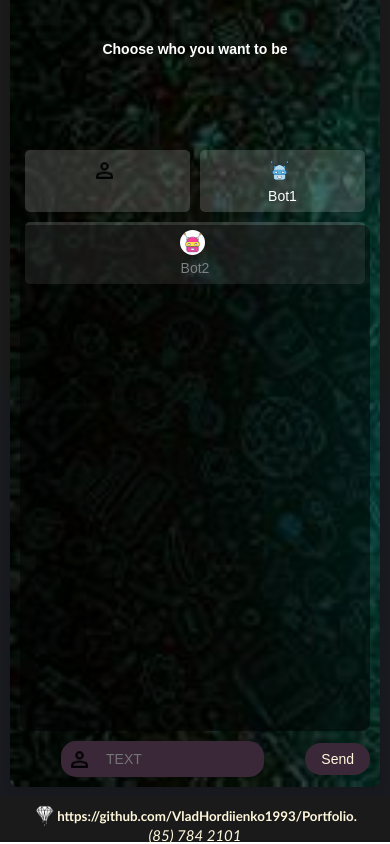
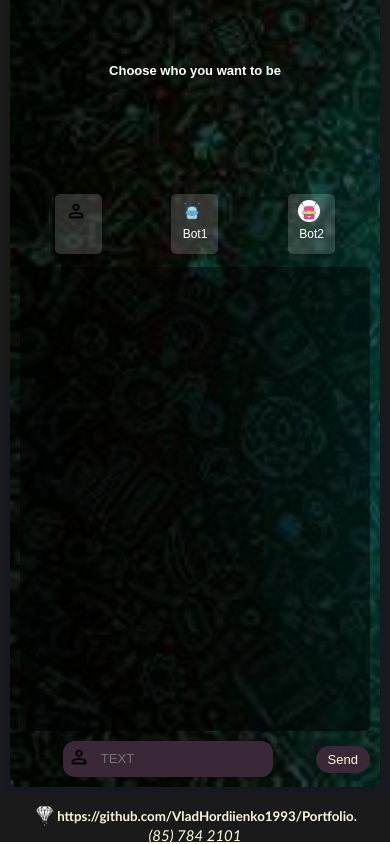
Before and after one commit to VladHordiienko1993/Portfolio., a React (Create React App) app in the folder forWork/Front/: page /chat in a window 390 px wide. Built offline with nearby package versions, Linux system fonts and the light colour scheme; no server answers.

Commit message:
styles fro chat

```diff
--- a/forWork/Front/src/components/ChatWindow/ChatWindow.module.scss
+++ b/forWork/Front/src/components/ChatWindow/ChatWindow.module.scss
@@ -199,149 +199,78 @@ input[type="submit"]:hover {
   color: cornsilk;
   font-size: 16px;
 }
-
-/* Медиа-запросы для маленьких экранов */
-// @media (max-width: 768px) {
-//   .windowForChat {
-//     max-height: 200px; /* Уменьшаем высоту чата для мобильных устройств */
-//     min-height: 50vh; /* Обеспечиваем большую минимальную высоту */
-//     padding-bottom: 5px;
-//   }
-
-//   .wrapperButtons {
-//     width: 100%; /* Ширина кнопок на 100% */
-//   }
-
-//   .inputWrapper {
-//     margin-left: 0; /* Убираем отступ слева */
-//     width: 100%; /* Увеличиваем ширину ввода */
-//   }
-
-//   .message {
-//     width: 90%; /* Увеличиваем ширину сообщения для мобильных устройств */
-//     font-size: 14px; /* Увеличиваем размер шрифта */
-//   }
-
-//   .textPage {
-//     font-size: 16px; /* Увеличиваем размер шрифта текста страницы */
-//   }
-
-
-//   .message {
-//     display: block;
-//     margin: 5px;
-//     padding: 8px 16px; /* Уменьшено отступы внутри сообщения */
-//     border-radius: 15px; /* Уменьшен радиус скругления */
-//     word-wrap: break-word;
-//     white-space: pre-wrap;
-//     position: relative;
-//     color: cornsilk;
-//     flex-shrink: 0;
-//     width: 60%;
-//     font-size: 11px; /* Уменьшен размер шрифта */
-//   }
-
-//   .imgUser {
-//     margin-right: 6px; /* Уменьшены отступы */
-//     margin-bottom: 5px;
-//     position: relative;
-//     width: 30px; /* Уменьшен размер иконки */
-//     height: 30px; /* Уменьшен размер иконки */
-//     border-radius: 50px;
-//     cursor: pointer;
-//     background-size: cover;
-//     background-position: center;
-//   }
-
-//   .inputWrapper {
-//     display: flex;
-//     // margin-left: 160px; /* Уменьшен отступ слева для мобильных устройств */
-//     height: 32px; /* Уменьшена высота ввода */
-//     flex: 0.7;
-//     padding: 1px;
-//     border: 2px solid #ccc;
-//     border-radius: 15px; /* Уменьшен радиус скругления */
-//     margin-right: 10px;
-//     outline: none;
-//     border: none;
-//     background-color: #3a2838;
-//     color: cornsilk;
-//     font-size: 14px; /* Уменьшен размер шрифта */
-//   }
-
-// }
 @media (max-width: 768px) {
   .container {
     padding: 10px;
     width: 100%;
-    min-height: 100vh; /* Убедимся, что контейнер растягивается на всю высоту экрана */
+    min-height: 100vh;
     display: flex;
     flex-direction: column;
   }
 
   .windowForChat {
     max-width: 100%;
-    min-height: 50vh; /* Увеличенная минимальная высота */
-    max-height: 60vh; /* Установка максимальной высоты */
+    min-height: 40vh; /* Сниженная минимальная высота */
+    max-height: 55vh; /* Сниженная максимальная высота */
     padding-bottom: 10px;
     overflow-y: auto;
     overflow-x: hidden;
+    border-radius: 5px;
   }
 
   .textPage {
-    font-size: 14px; /* Уменьшение шрифта для мобильных устройств */
-    padding: 10px;
+    font-size: 13px; /* Меньший шрифт */
+    padding: 8px;
     text-align: center;
   }
 
   .wrapperButtons {
     width: 100%;
     flex-wrap: wrap;
-    margin-bottom: 10px;
+    margin-bottom: 8px;
   }
 
   .buttonUser {
-    flex: 1 1 45%; /* Две кнопки в строке */
+    // flex: 1 1 45%; /* Две кнопки в строке */
     margin: 5px;
-    font-size: 14px;
+    padding: 6px 10px; /* Уменьшенный отступ */
+    font-size: 12px; /* Меньший шрифт */
   }
 
   .message {
-    width: 85%;
-    font-size: 12px;
-    padding: 8px 14px;
-    margin: 5px 0;
-    border-radius: 12px;
+    width: 80%; /* Уменьшена ширина сообщения */
+    padding: 6px 12px; /* Уменьшенные отступы */
+    margin: 4px 0;
+    border-radius: 10px;
   }
 
   .currentUser,
   .otherUser {
     width: fit-content;
-    font-size: 12px;
+    font-size: 8px; /* Меньший шрифт */
   }
 
   .imgUser {
-    width: 25px;
-    height: 25px;
-    margin-right: 6px;
+    width: 22px; /* Уменьшен размер иконки */
+    height: 22px;
+    margin-right: 5px;
   }
 
   .inputWrapper {
     width: 100%;
     margin: 0 auto;
-    padding: 6px;
-    border-radius: 15px;
-    font-size: 14px;
+    padding: 5px;
+    border-radius: 12px;
   }
 
   .input[type="text"] {
-    font-size: 14px;
-    padding: 8px;
+    font-size: 13px; /* Меньший шрифт */
+    padding: 6px;
     width: 100%;
   }
 
   input[type="submit"] {
-    padding: 8px 16px;
-    font-size: 14px;
+    padding: 6px 12px; /* Уменьшенный размер кнопки */
+    font-size: 13px; /* Меньший шрифт */
   }
 }
```
